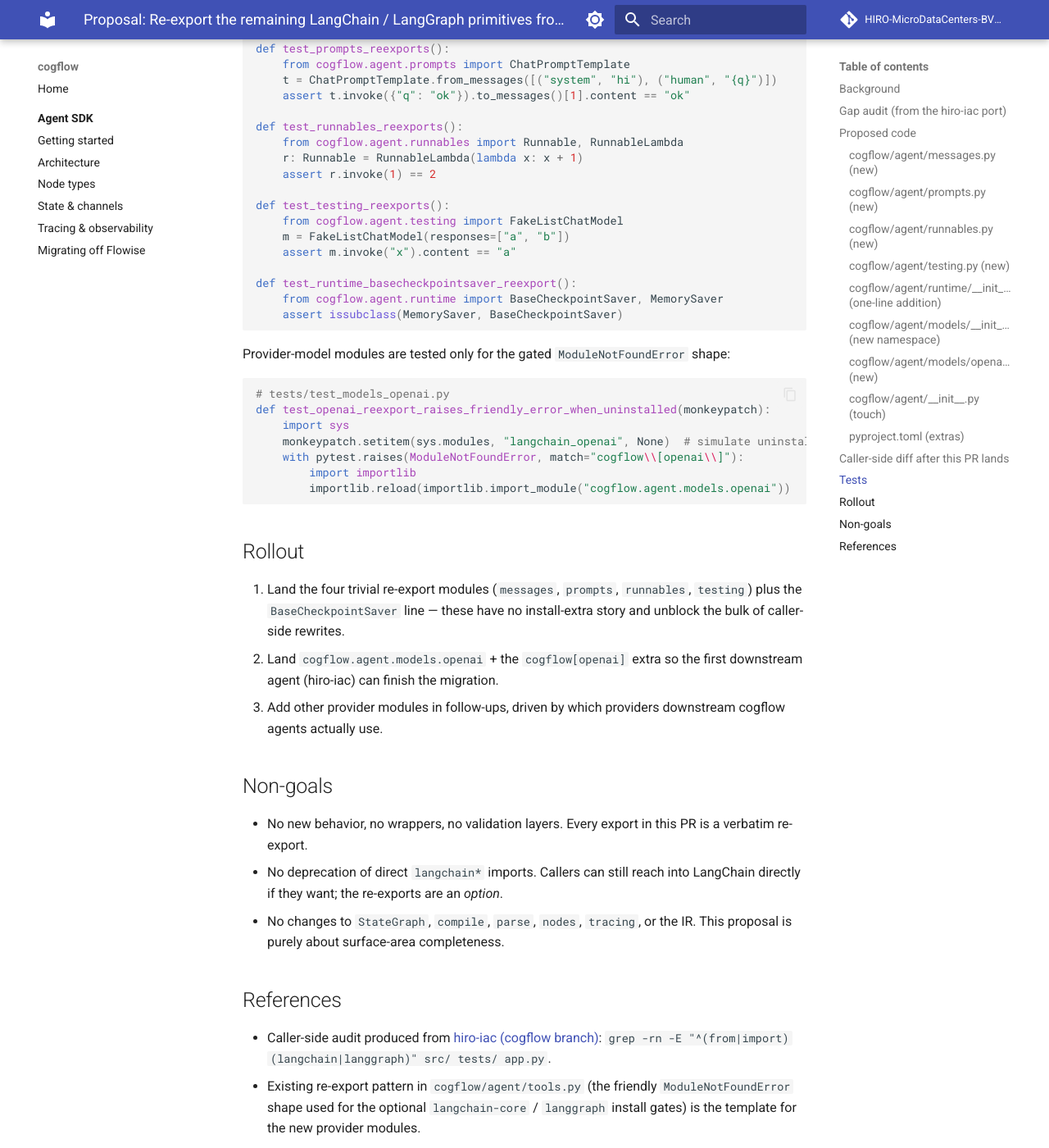
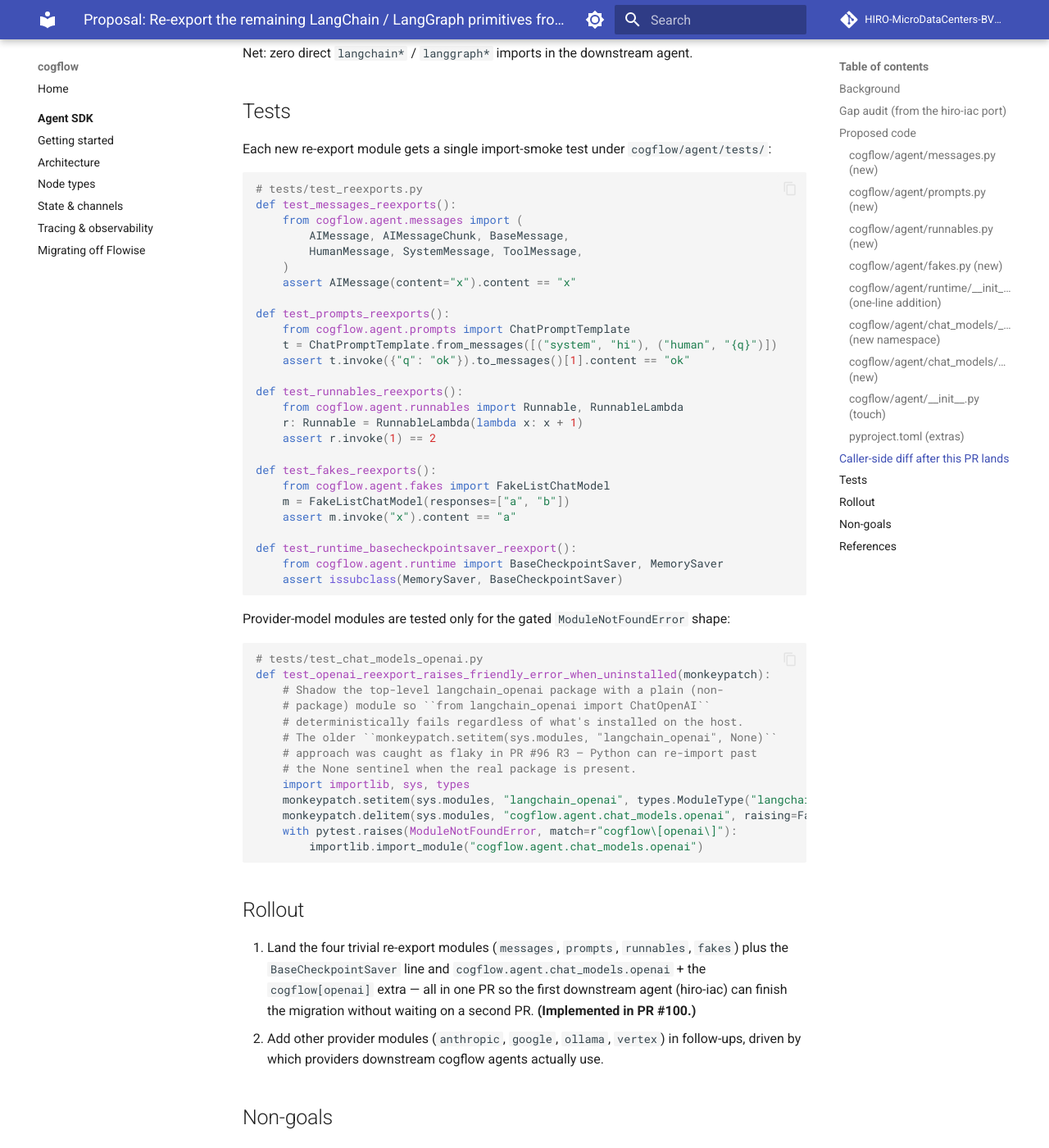
Before and after one commit to HIRO-MicroDataCenters-BV/cogflow, an MkDocs documentation site: the page built from docs/agent/proposals/langchain-reexports.md, in a window 1280 px wide and 1400 px high, scrolled down 5916 px. Shown: the whole window at 82% size. Built offline with MkDocs 1.6.1 and Material for MkDocs 9.7.7, drawn with Linux system fonts in a browser that asks for light colours; comment, search, counter and statistics services are not loaded; some of the changed text lies outside the part shown.

Commit message:
docs: address Copilot review round 1 on PR #100
Four threads all flagged the same drift — only the proposal's status
stamp at the top was updated for the naming refinements; the body
still used the pre-refinement names (``testing``/``models``) and the
older ``ModuleNotFoundError``-only gate snippet. Doc and the shipped
code now agree end-to-end.

Specifically:

- Gap-audit table (L38, L40): ``cogflow.agent.testing`` →
  ``cogflow.agent.fakes``; ``cogflow.agent.models.<provider>`` →
  ``cogflow.agent.chat_models.<provider>``.
- ``testing.py`` heading + sample → ``fakes.py`` (with a note on why
  the rename happened).
- ``models/`` namespace section → ``chat_models/``, with the rationale
  (avoid colliding with ``cogflow.models`` for ML model registry).
- ``models/openai.py`` sample → ``chat_models/openai.py`` and the gate
  now catches ``ImportError`` (broader than ``ModuleNotFoundError`` —
  catches broken-install ``missing-symbol`` failures too, with a
  comment explaining why).
- Provider-extras pyproject.toml example: realistic version ranges +
  ``cogflow[agent]`` self-references + ``[full]`` entry to match the
  shipped extras.
- Caller-side diff: ``cogflow.agent.testing`` → ``cogflow.agent.fakes``
  and ``cogflow.agent.models.openai`` → ``cogflow.agent.chat_models.openai``.
- Tests sample: ``test_testing_reexports`` → ``test_fakes_reexports``
  and ``test_models_openai.py`` → ``test_chat_models_openai.py``;
  uninstalled-shape snippet rewritten to use the robust
  ``types.ModuleType`` shadow (with a comment citing the PR #96 R3
  lesson on why ``sys.modules[X] = None`` is flaky).
- Rollout: §1 + §2 collapsed since openai shipped in the first PR;
  marked "Implemented in PR #100".

````diff
--- a/docs/agent/proposals/langchain-reexports.md
+++ b/docs/agent/proposals/langchain-reexports.md
@@ -35,9 +35,9 @@
 | `langchain_core.messages.{BaseMessage, AIMessage, HumanMessage, SystemMessage, AIMessageChunk, ToolMessage}` | typing `chat_history`, constructing message records, filtering streamed chunks in CLI / Chainlit | **new** `cogflow.agent.messages` |
 | `langchain_core.prompts.{ChatPromptTemplate, MessagesPlaceholder, PromptTemplate}` | building `prompt | llm` chains in agent nodes | **new** `cogflow.agent.prompts` |
 | `langchain_core.runnables.{Runnable, RunnableConfig, RunnableLambda, RunnablePassthrough, RunnableParallel}` | return-type annotation for chain factories, composition primitives | **new** `cogflow.agent.runnables` |
-| `langchain_core.language_models.fake_chat_models.{FakeListChatModel, GenericFakeChatModel}` | scripted LLM responses in unit tests | **new** `cogflow.agent.testing` |
+| `langchain_core.language_models.fake_chat_models.{FakeListChatModel, GenericFakeChatModel}` | scripted LLM responses in unit tests | **new** `cogflow.agent.fakes` |
 | `langgraph.checkpoint.base.BaseCheckpointSaver` | `isinstance(checkpointer, BaseCheckpointSaver)` checks + type annotations for optional checkpointer kwargs | add to existing `cogflow.agent.runtime` |
-| `langchain_openai.ChatOpenAI` (parallel: `langchain_anthropic.ChatAnthropic`, `langchain_google_genai.ChatGoogleGenerativeAI`, `langchain_ollama.ChatOllama`, …) | the production chat model instantiated by the agent | **new** `cogflow.agent.models.<provider>` per-provider submodules, gated by `cogflow[<provider>]` install extras |
+| `langchain_openai.ChatOpenAI` (parallel: `langchain_anthropic.ChatAnthropic`, `langchain_google_genai.ChatGoogleGenerativeAI`, `langchain_ollama.ChatOllama`, …) | the production chat model instantiated by the agent | **new** `cogflow.agent.chat_models.<provider>` per-provider submodules, gated by `cogflow[<provider>]` install extras |
 
 ## Proposed code
 
@@ -102,7 +102,11 @@
 ]
 ```
 
-### `cogflow/agent/testing.py` (new)
+### `cogflow/agent/fakes.py` (new)
+
+Named `fakes` rather than `testing` so the module name doesn't read as
+"the cogflow.agent test suite" — the actual test suite lives under
+`cogflow/agent/tests/`.
 
 ```python
 """Test doubles for cogflow.agent users."""
@@ -128,10 +132,15 @@
 ]
 ```
 
-### `cogflow/agent/models/__init__.py` (new namespace)
+### `cogflow/agent/chat_models/__init__.py` (new namespace)
+
+Named `chat_models` rather than `models` to avoid colliding with
+cogflow's top-level `cogflow.models` namespace, which already serves the
+MLflow-tracked ML model registry. Two different concepts ("ML model"
+vs "LLM chat client") deserve two different names.
 
 ```python
-"""Chat model re-exports, one submodule per provider.
+"""Chat-model re-exports, one submodule per provider.
 
 Each provider lives behind an optional install extra so the bare
 ``cogflow[agent]`` install doesn't drag in every LangChain provider
@@ -139,14 +148,20 @@
 """
 ```
 
-### `cogflow/agent/models/openai.py` (new)
+### `cogflow/agent/chat_models/openai.py` (new)
+
+Catches the broader `ImportError` (not just `ModuleNotFoundError`)
+because `from langchain_openai import ChatOpenAI` can fail two ways:
+the package isn't installed (`ModuleNotFoundError`) or it's installed
+but the symbol is missing from a broken/incompatible version
+(`ImportError`). Both should surface the same friendly install hint.
 
 ```python
 try:
     from langchain_openai import ChatOpenAI
-except ModuleNotFoundError as _exc:  # pragma: no cover - install-time guard
+except ImportError as _exc:  # pragma: no cover - install-time guard
     raise ModuleNotFoundError(
-        "cogflow.agent.models.openai requires `langchain-openai`. "
+        "cogflow.agent.chat_models.openai requires `langchain-openai`. "
         "Install with `pip install cogflow[openai]`."
     ) from _exc
 
@@ -157,13 +172,13 @@
 
 | File | Import | Install extra |
 |---|---|---|
-| `cogflow/agent/models/anthropic.py` | `from langchain_anthropic import ChatAnthropic` | `cogflow[anthropic]` |
-| `cogflow/agent/models/google.py` | `from langchain_google_genai import ChatGoogleGenerativeAI` | `cogflow[google]` |
-| `cogflow/agent/models/ollama.py` | `from langchain_ollama import ChatOllama` | `cogflow[ollama]` |
-| `cogflow/agent/models/vertex.py` | `from langchain_google_vertexai import ChatVertexAI` | `cogflow[vertex]` |
+| `cogflow/agent/chat_models/anthropic.py` | `from langchain_anthropic import ChatAnthropic` | `cogflow[anthropic]` |
+| `cogflow/agent/chat_models/google.py` | `from langchain_google_genai import ChatGoogleGenerativeAI` | `cogflow[google]` |
+| `cogflow/agent/chat_models/ollama.py` | `from langchain_ollama import ChatOllama` | `cogflow[ollama]` |
+| `cogflow/agent/chat_models/vertex.py` | `from langchain_google_vertexai import ChatVertexAI` | `cogflow[vertex]` |
 
-(Add providers incrementally based on demand — start with `openai` and
-`anthropic`; the others can land in follow-up PRs.)
+(Add providers incrementally based on demand — `openai` shipped first
+to unblock the hiro-iac port; the others can land in follow-up PRs.)
 
 ### `cogflow/agent/__init__.py` (touch)
 
@@ -188,17 +203,19 @@
 
 ```toml
 [project.optional-dependencies]
-agent     = ["langchain-core>=0.3.0", "langgraph>=0.2.0"]
-openai    = ["langchain-openai>=0.2.0"]
-anthropic = ["langchain-anthropic>=0.2.0"]
-google    = ["langchain-google-genai>=2.0.0"]
-ollama    = ["langchain-ollama>=0.2.0"]
-vertex    = ["langchain-google-vertexai>=2.0.0"]
+agent     = ["langgraph >=0.2,<0.5", "langchain-core >=0.3,<0.4"]
+openai    = ["cogflow[agent]", "langchain-openai >=0.2,<0.4"]
+anthropic = ["cogflow[agent]", "langchain-anthropic >=0.2,<0.4"]   # future
+google    = ["cogflow[agent]", "langchain-google-genai >=2.0,<3.0"] # future
+ollama    = ["cogflow[agent]", "langchain-ollama >=0.2,<0.4"]       # future
+vertex    = ["cogflow[agent]", "langchain-google-vertexai >=2.0,<3.0"]  # future
+full      = ["cogflow[agent-otel]", "cogflow[openai]"]
 ```
 
-The existing `cogflow[agent]` extra is unchanged. Provider extras are
-additive: `pip install cogflow[agent,openai]` brings in the OpenAI chat model
-on top of the agent SDK.
+The existing `cogflow[agent]` extra is unchanged. Provider extras
+self-reference `cogflow[agent]` so the SDK runtime is pulled
+transitively. `cogflow[full]` is the one-shot "the works" command;
+when a new provider extra lands it should append to `[full]`.
 
 ## Caller-side diff after this PR lands
 
@@ -212,8 +229,8 @@
 | `from langchain_core.prompts import ChatPromptTemplate` | `from cogflow.agent.prompts import ChatPromptTemplate` |
 | `from langchain_core.runnables import Runnable` | `from cogflow.agent.runnables import Runnable` |
 | `from langgraph.checkpoint.base import BaseCheckpointSaver` | `from cogflow.agent.runtime import BaseCheckpointSaver` |
-| `from langchain_core.language_models.fake_chat_models import FakeListChatModel` | `from cogflow.agent.testing import FakeListChatModel` |
-| `from langchain_openai import ChatOpenAI` | `from cogflow.agent.models.openai import ChatOpenAI` |
+| `from langchain_core.language_models.fake_chat_models import FakeListChatModel` | `from cogflow.agent.fakes import FakeListChatModel` |
+| `from langchain_openai import ChatOpenAI` | `from cogflow.agent.chat_models.openai import ChatOpenAI` |
 
 Net: zero direct `langchain*` / `langgraph*` imports in the downstream agent.
 
@@ -241,8 +258,8 @@
     r: Runnable = RunnableLambda(lambda x: x + 1)
     assert r.invoke(1) == 2
 
-def test_testing_reexports():
-    from cogflow.agent.testing import FakeListChatModel
+def test_fakes_reexports():
+    from cogflow.agent.fakes import FakeListChatModel
     m = FakeListChatModel(responses=["a", "b"])
     assert m.invoke("x").content == "a"
 
@@ -255,24 +272,32 @@
 shape:
 
 ```python
-# tests/test_models_openai.py
+# tests/test_chat_models_openai.py
 def test_openai_reexport_raises_friendly_error_when_uninstalled(monkeypatch):
-    import sys
-    monkeypatch.setitem(sys.modules, "langchain_openai", None)  # simulate uninstall
-    with pytest.raises(ModuleNotFoundError, match="cogflow\\[openai\\]"):
-        import importlib
-        importlib.reload(importlib.import_module("cogflow.agent.models.openai"))
+    # Shadow the top-level langchain_openai package with a plain (non-
+    # package) module so ``from langchain_openai import ChatOpenAI``
+    # deterministically fails regardless of what's installed on the host.
+    # The older ``monkeypatch.setitem(sys.modules, "langchain_openai", None)``
+    # approach was caught as flaky in PR #96 R3 — Python can re-import past
+    # the None sentinel when the real package is present.
+    import importlib, sys, types
+    monkeypatch.setitem(sys.modules, "langchain_openai", types.ModuleType("langchain_openai"))
+    monkeypatch.delitem(sys.modules, "cogflow.agent.chat_models.openai", raising=False)
+    with pytest.raises(ModuleNotFoundError, match=r"cogflow\[openai\]"):
+        importlib.import_module("cogflow.agent.chat_models.openai")
 ```
 
 ## Rollout
 
 1. Land the four trivial re-export modules (`messages`, `prompts`,
-   `runnables`, `testing`) plus the `BaseCheckpointSaver` line — these have
-   no install-extra story and unblock the bulk of caller-side rewrites.
-2. Land `cogflow.agent.models.openai` + the `cogflow[openai]` extra so the
-   first downstream agent (hiro-iac) can finish the migration.
-3. Add other provider modules in follow-ups, driven by which providers
-   downstream cogflow agents actually use.
+   `runnables`, `fakes`) plus the `BaseCheckpointSaver` line and
+   `cogflow.agent.chat_models.openai` + the `cogflow[openai]` extra —
+   all in one PR so the first downstream agent (hiro-iac) can finish
+   the migration without waiting on a second PR. **(Implemented in
+   PR #100.)**
+2. Add other provider modules (`anthropic`, `google`, `ollama`,
+   `vertex`) in follow-ups, driven by which providers downstream
+   cogflow agents actually use.
 
 ## Non-goals
 
````
